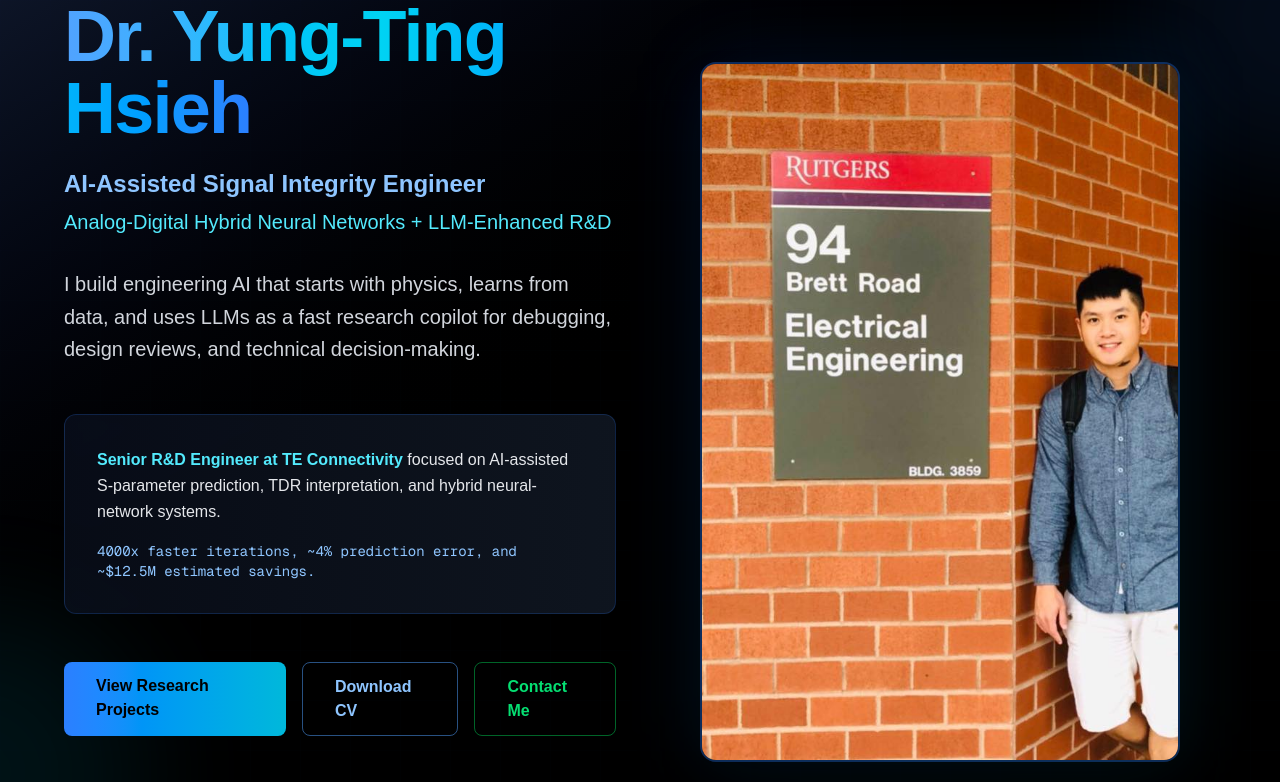
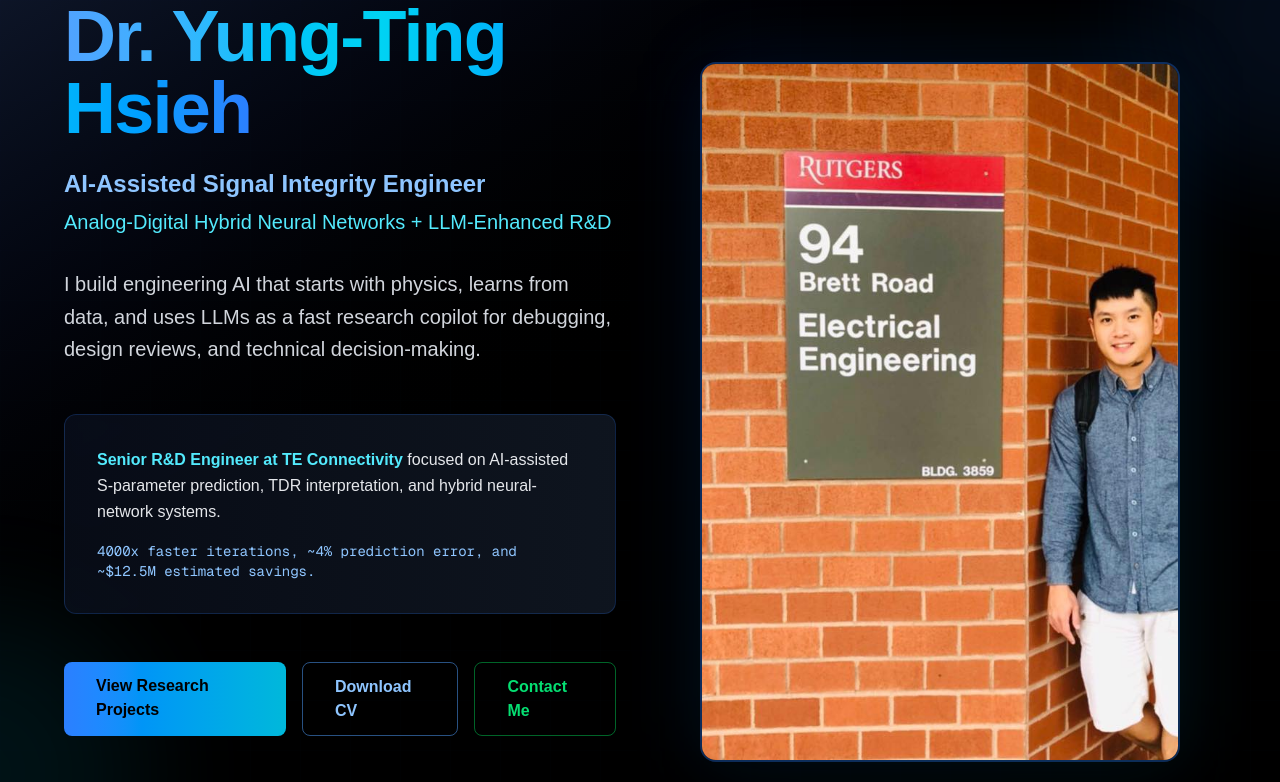
Before and after one commit to dryungtinghsieh-ui/ai-portfolio, a Next.js app: page / in a window 1280 px wide. Shown: the top 782 px of the page. Built offline with nearby package versions, Linux system fonts and the light colour scheme.

Commit message:
fix: force portrait object position left

```diff
--- a/app/page.tsx
+++ b/app/page.tsx
@@ -152,6 +152,7 @@ export default function Home() {
                         height={700}
                         priority
                         className="h-full w-full object-cover object-[42%_center]"
+                        style={{ objectPosition: '36% center' }}
                       />
                     </div>
                   </div>
@@ -253,6 +254,7 @@ export default function Home() {
                       height={700}
                       priority
                       className="h-full w-full object-cover object-[42%_center]"
+                      style={{ objectPosition: '36% center' }}
                     />
                   </div>
                 </div>
```
